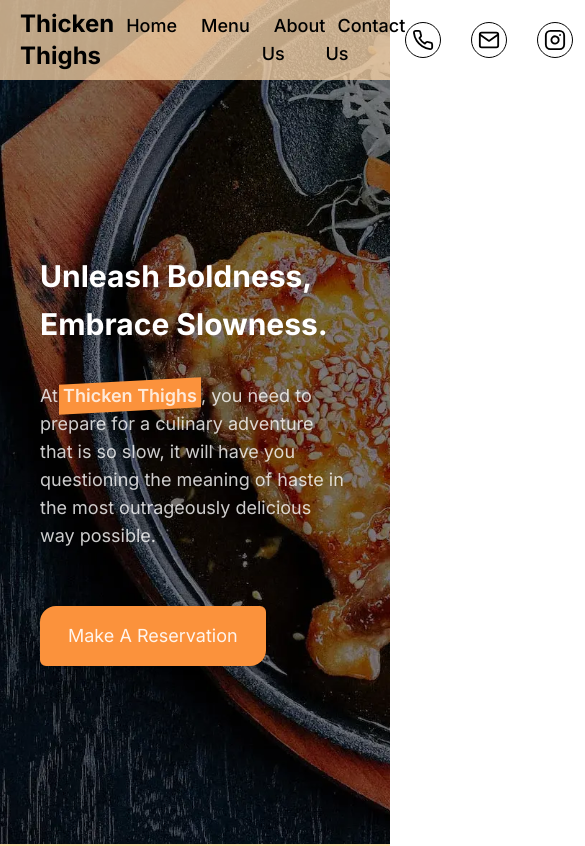
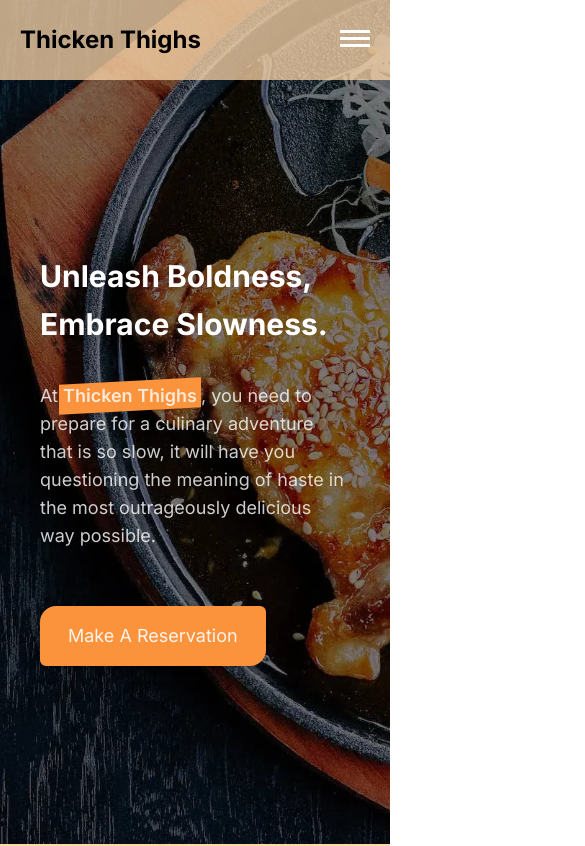
Before and after one commit to dtran813/thicken, a Next.js app: page / in a window 390 px wide. Shown: the top 846 px of the page, 585 px wide, since content can reach past the window. Built offline with nearby package versions, Linux system fonts and the light colour scheme.

Commit message:
Add button to open mobile nav

```diff
--- a/app/components/Header.tsx
+++ b/app/components/Header.tsx
@@ -1,18 +1,22 @@
+'use client';
+
 import Link from 'next/link';
+import { useState } from 'react';
 import { navLinks } from '../constants';
 import SocialLinks from './SocialLinks';
 
 const Header = () => {
+  const [isMenuOpen, setIsMenuOpen] = useState(false);
   return (
     <header className="sticky left-0 top-0 z-10">
-      <div className="flex h-20 items-center bg-orange-200/75 p-5">
-        <div className="flex flex-1 justify-start">
+      <div className="flex h-20 items-center justify-between bg-orange-200/75 p-5">
+        <div className="flex justify-start xl:basis-1/3">
           <h1 className="text-2xl font-bold">
             <Link href="/">Thicken Thighs</Link>
           </h1>
         </div>
 
-        <nav className="flex flex-1 justify-center">
+        <nav className="hidden justify-center lg:flex xl:basis-1/3">
           <ul className="flex w-full list-none justify-between">
             {navLinks.map((link) => (
               <li key={link.label} className="inline-block">
@@ -24,9 +28,34 @@ const Header = () => {
           </ul>
         </nav>
 
-        <div className="flex flex-1 justify-end">
+        <div className="hidden justify-end lg:flex xl:basis-1/3">
           <SocialLinks />
         </div>
+
+        <button
+          className="block transition-all duration-500 ease-out lg:hidden"
+          onClick={() => setIsMenuOpen(!isMenuOpen)}
+        >
+          <div
+            className={`mb-1 h-[3px] w-[30px] bg-white transition duration-500 ease-out ${
+              isMenuOpen
+                ? 'translate-x-[6px] translate-y-[8px] rotate-[225deg]'
+                : ''
+            } `}
+          />
+          <div
+            className={`mb-1 h-[3px] w-[30px] bg-white transition-all duration-500 ease-out ${
+              isMenuOpen ? 'rotate-180 opacity-0' : ''
+            }`}
+          />
+          <div
+            className={`mb-1 h-[3px] w-[30px] bg-white transition duration-500 ease-out ${
+              isMenuOpen
+                ? '-translate-y-[6px] translate-x-[6px] rotate-[135deg]'
+                : ''
+            }`}
+          />
+        </button>
       </div>
     </header>
   );
```
